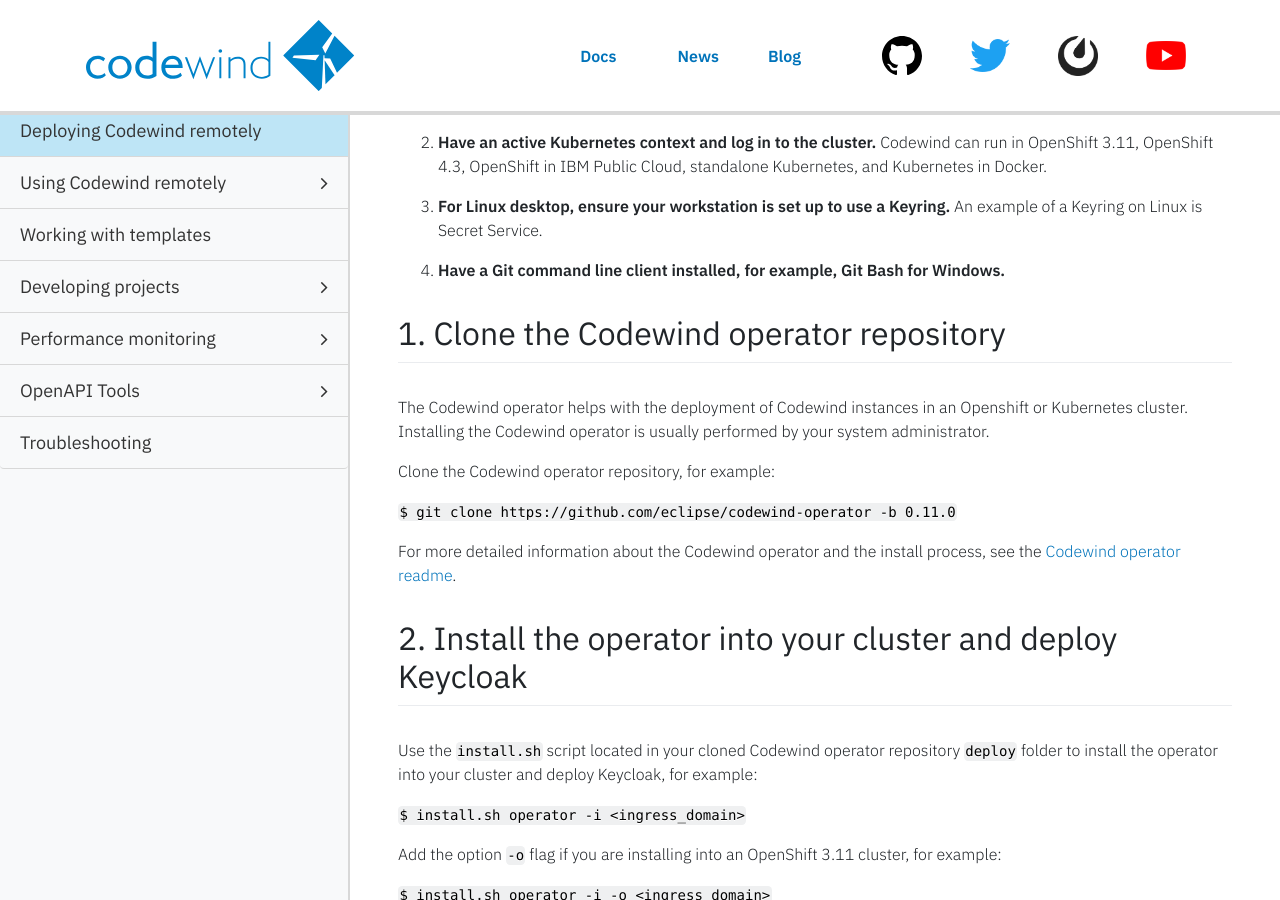
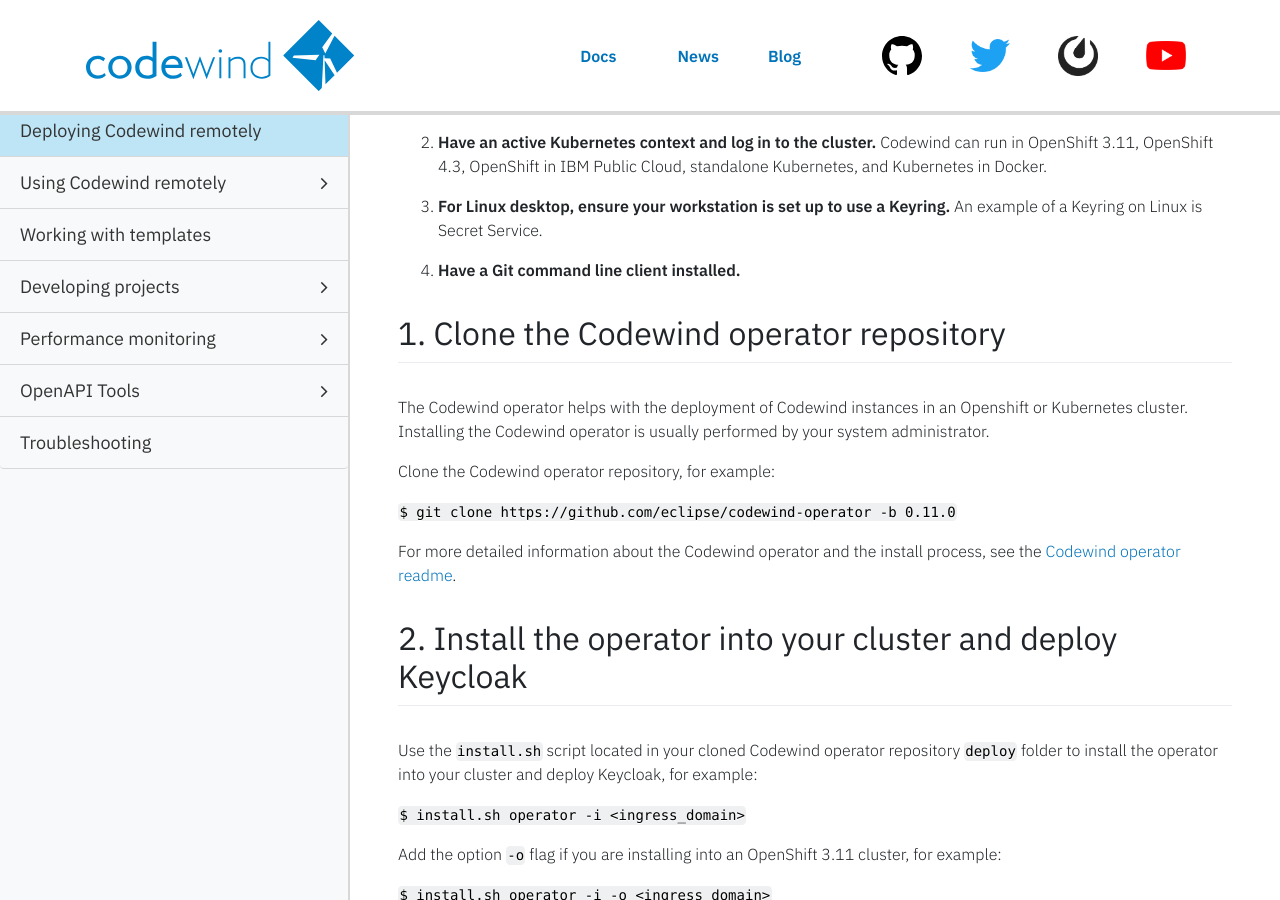
Before and after one commit to eclipse-archived/codewind-docs, a Jekyll site: the page built from docs/_documentations/remote-deploying-codewind.md, in a window 1280 px wide and 900 px high, scrolled down 808 px. Built offline with Jekyll 4.4.1, drawn with Linux system fonts in a browser that asks for light colours; nearby versions of some CDN libraries; comment, search, counter and statistics services are not loaded.

Commit message:
Edits
Signed-off-by: micgibso <MICGIBSO@uk.ibm.com>

```diff
--- a/docs/_documentations/remote-deploying-codewind.md
+++ b/docs/_documentations/remote-deploying-codewind.md
@@ -35,7 +35,7 @@ Before deploying Codewind to the cloud, you must:
 
 3. **For Linux desktop, ensure your workstation is set up to use a Keyring.** An example of a Keyring on Linux is Secret Service.
 
-4. **Have a Git command line client installed, for example, Git Bash for Windows.**
+4. **Have a Git command line client installed.**
 
 ## 1. Clone the Codewind operator repository
 
```
